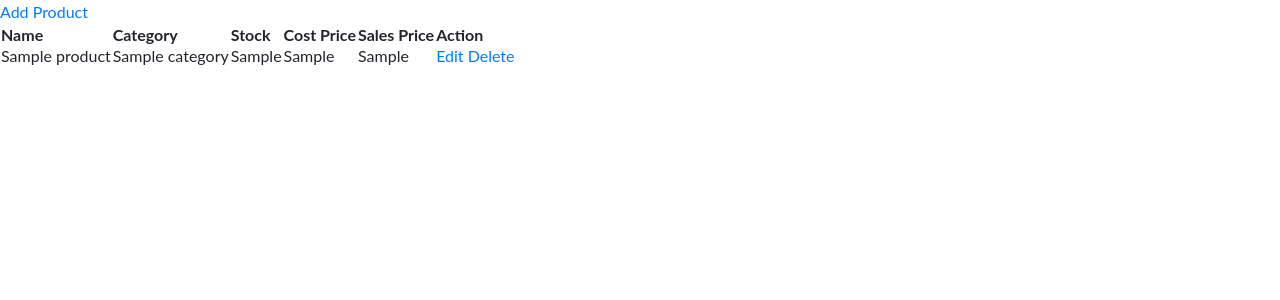
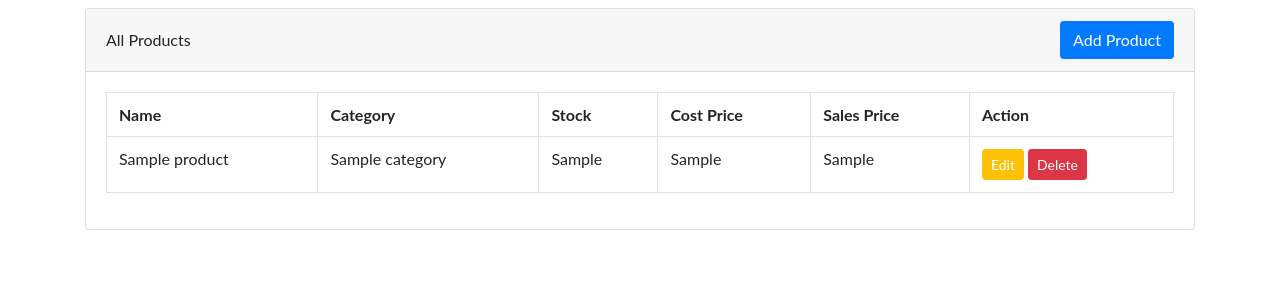
Before and after one commit to akshay2739/Aatmnirbhar-A-team, a PHP site: page /manageProducts.php in a window 1280 px wide. Shown: the part 56-356 px from the top of the page. Run offline with PHP 8.4, Linux system fonts and the light colour scheme; the visitor is signed in with stand-in values (Sample User, id 1); tables that the repository leaves empty hold one stand-in row (values such as "Sample post").

Commit message:
ManageProduct.php is styled

```diff
--- a/include/bootstrap.php
+++ b/include/bootstrap.php
@@ -19,6 +19,8 @@
         body {
         font-family: "Lato", sans-serif;
         }
+
+
 
         .sidenav {
         height: 100%;
--- a/manageProducts.php
+++ b/manageProducts.php
@@ -19,10 +19,16 @@ $res =$conn->query($sql);
     <title>Manage Products</title>
 </head>
 <body>
-
     <?php include_once('include/header.php') ?>
-    <a href="addProduct.php">Add Product</a>
-    <table>
+    <div class="container mt-2">
+        <div class="card">
+            <div class="card-header d-flex justify-content-between align-items-center">
+                <p class="my-auto">All Products</p>
+                <a href="addProduct.php" class="btn bg-primary text-white ">Add Product</a>
+            </div>
+            <div class="card-body">
+                <div class="table-responsive">
+                    <table class="table table-bordered">
                         <tr>
                             <th>Name</th>
                             <th>Category</th>
@@ -39,12 +45,18 @@ $res =$conn->query($sql);
                                     <td>'.$row['quantity'].'</td>
                                     <td>'.$row['cost_price'].'</td>
                                     <td>'.$row['sales_price'].'</td>
-                <td><a href="editProduct.php?id='.$row['product_id'].'">Edit</a>
-                    <a href="deleteProduct.php?id='.$row['product_id'].'">Delete</a>
+                                    <td><a class="btn btn-sm btn-warning text-white" href="editProduct.php?id='.$row['product_id'].'">Edit</a>
+                                        <a class="btn btn-sm btn-danger text-white" href="deleteProduct.php?id='.$row['product_id'].'">Delete</a>
                                     </td>
                                 </tr>';
                             }
                         ?>
                     </table>
+                </div>
+            </div>
+        </div>
+    </div>
+
+
 </body>
 </html>
```
Lines whose indentation alone changed are shown as unchanged.
